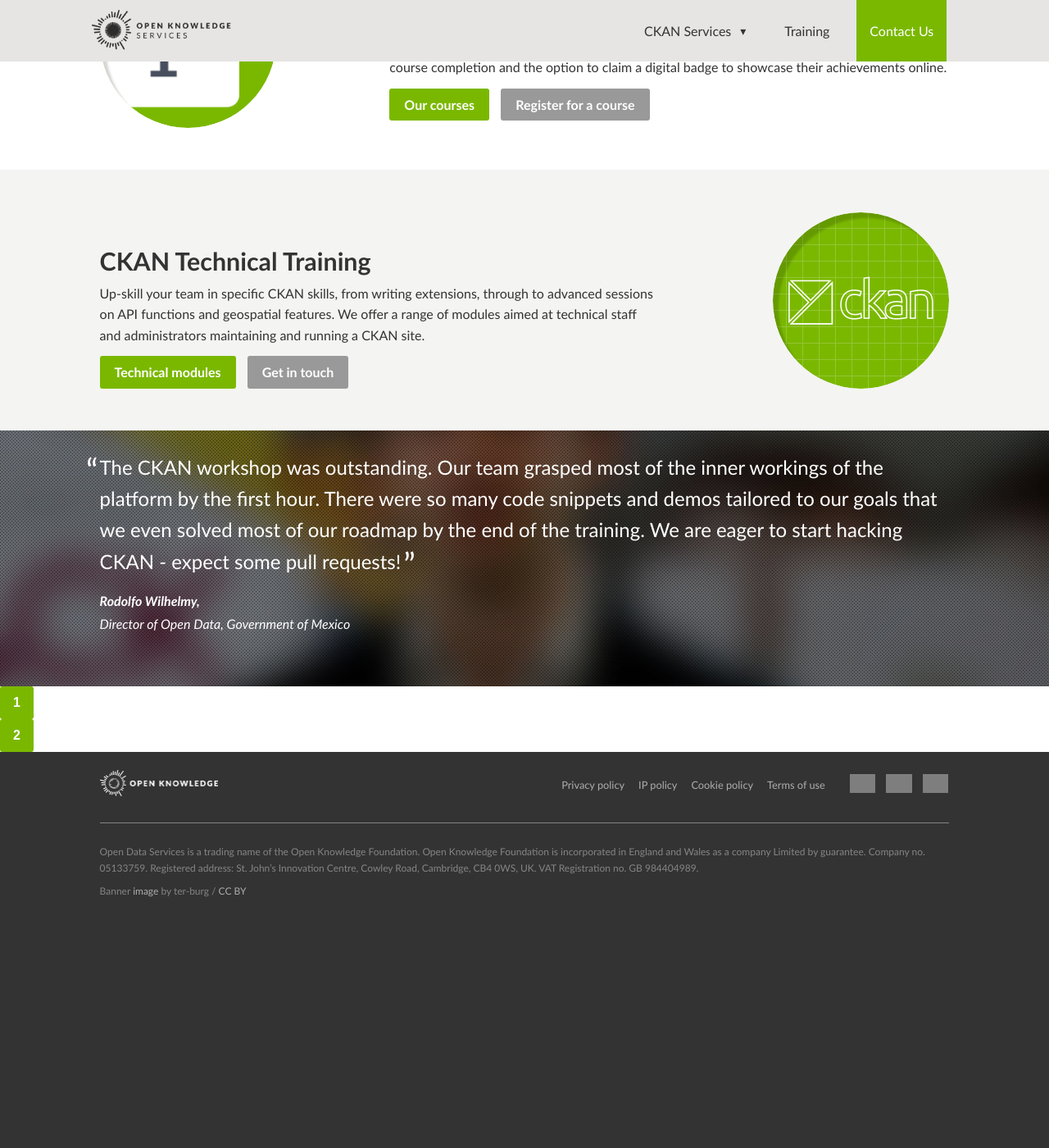
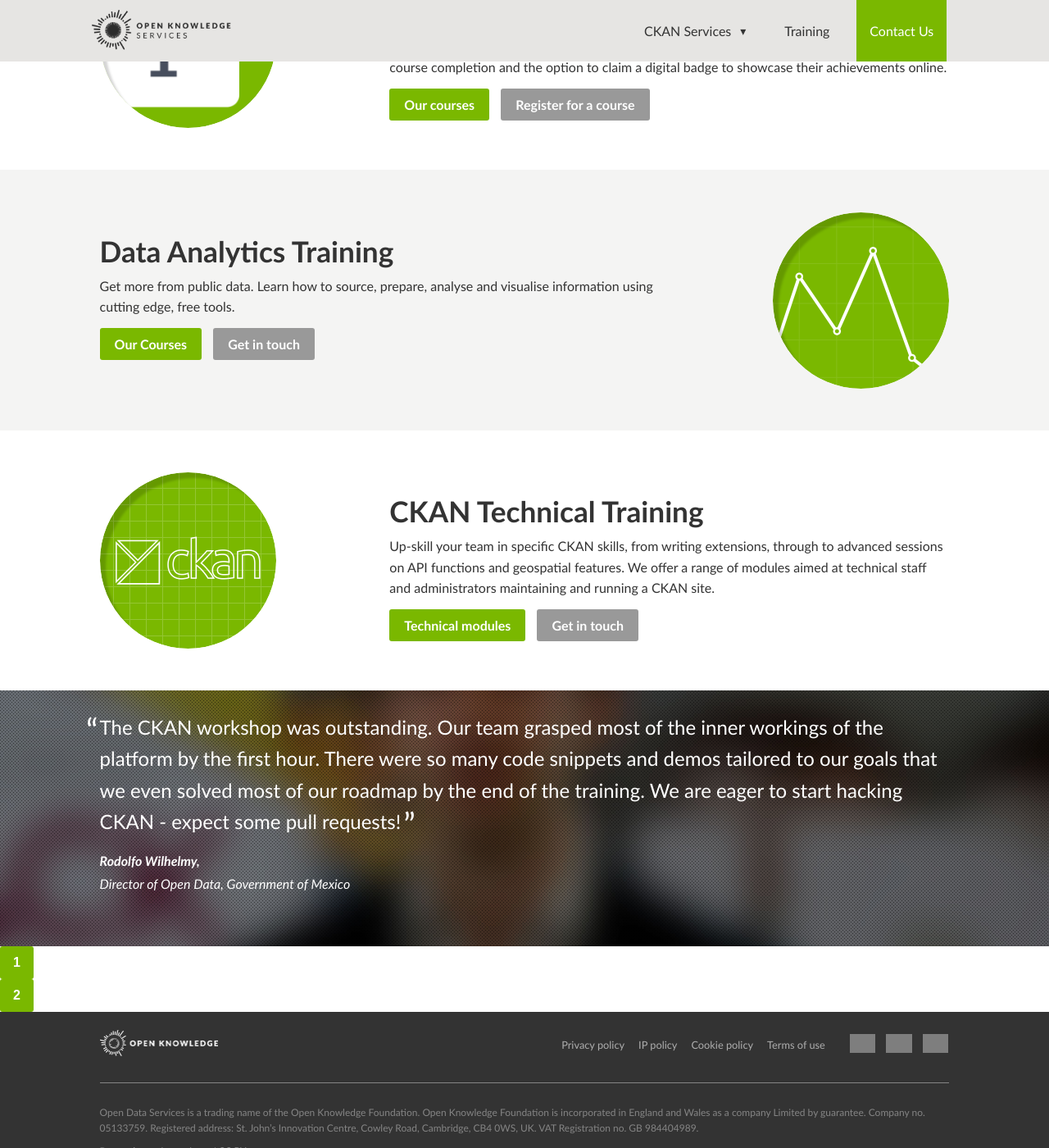
Before and after one commit to okfn/services, a Jekyll site: the page built from training/index.html, in a window 1280 px wide and 1400 px high, scrolled down 525 px. Shown: the whole window at 82% size. Built offline with Jekyll 4.4.1, drawn with Linux system fonts in a browser that asks for light colours; nearby versions of some CDN libraries; before the commit the page ends 1657 px from its top, so only the background shows below that; grey boxes are pictures that could not be loaded.

Commit message:
Add Data Analytics

```diff
--- a/_sass/_training.scss
+++ b/_sass/_training.scss
@@ -123,5 +123,14 @@
         }
       }
     }
+
+    &.data-analytics {
+      figure {
+        img {
+          margin-top: -10px;
+          margin-left: -25px;
+        }
+      }
+    }
   }
 }
--- a/js/main.js
+++ b/js/main.js
@@ -184,6 +184,11 @@
   },
   { offset: 'bottom-in-view' });
 
+  $('.service.data-analytics figure').waypoint(function() {
+    $('.service.data-analytics figure img').addClass('flipInY animated');
+  },
+  { offset: 'bottom-in-view' });
+
   $('.service.technical-training figure').waypoint(function() {
     $('.service.technical-training figure img').addClass('rotateIn animated');
   },
--- a/training/index.html
+++ b/training/index.html
@@ -47,13 +47,47 @@
     </article>
   </section>
 
+  <section class="service data-analytics">
+    <article class="wrapper">
+      <figure>
+        <img src="../img/analytics-icon.png" width="300" height="245" alt="">
+      </figure>
+      <figcaption>
+        <h2>Data Analytics Training</h2>
+        <p>Get more from public data. Learn how to source, prepare, analyse and visualise information using cutting edge, free tools.</p>
+        <a href="#analytics-courses" class="js-accordion-trigger">Our Courses</a> <a href="../contact">Get in touch</a>
+      </figcaption>
+
+      <aside id="analytics-courses">
+        <div class="modules">
+          <ul class="list-1">
+            <li>
+              <h5>Data Wrangling in a Day</h5>
+              <p><em>£2,500 (excl. VAT)</em></p>
+              <p>Our one day data wrangling trainings will guide you through the process of sourcing, cleaning, analysing and visualising real-world data, helping you gain powerful insights from the wealth of open data now available on the internet. The day is activity driven enabling participants to get hands-on experience with best-of-breed tools. This course is delivered face-to-face and is available for up to 12 delegates at a suitable location of your choice.</p>
+            </li>
+          </ul>
+          <ul class="list-2">
+            <li>
+              <h5>Bespoke data analytics courses</h5>
+              <p><em>Variable</em></p>
+              <p>If you are interested in a specific kind of public data or want to brush-up on your knowledge of a particular tool for analysis, our team can design a course specially for the needs of your organisation. We have trainers able to teach on range of point-and-click tools such as Tableau, DataWrapper, OpenRefine and Excel, as well as more advanced packages such as R and Python-Pandas. Get in touch with the details of what you would like and we will come back with a quote.</p>
+            </li>
+          </ul>
+        </div>
+        <small>All on-site/face-to-face training sessions will be subject to additional expenses to cover travel, accommodation and subsistence which will be billed at cost.</small>
+      </aside>
+
+    </article>
+  </section>
+
   <section class="service technical-training" id="technical">
     <article class="wrapper">
       <figure>
         <img src="../img/ckan-blueprint-icon.png" width="313" height="313" alt="">
       </figure>
       <figcaption>
-        <h3>CKAN Technical Training</h3>
+        <h2>CKAN Technical Training</h2>
         <p>Up-skill your team in specific CKAN skills, from writing extensions, through to advanced sessions on API functions and geospatial features. We offer a range of modules aimed at technical staff and administrators maintaining and running a CKAN site.</p>
         <a href="#modules" class="js-accordion-trigger">Technical modules</a> <a href="../contact">Get in touch</a>
       </figcaption>
```
Also changed, not shown: img/analytics-icon.png (added).
